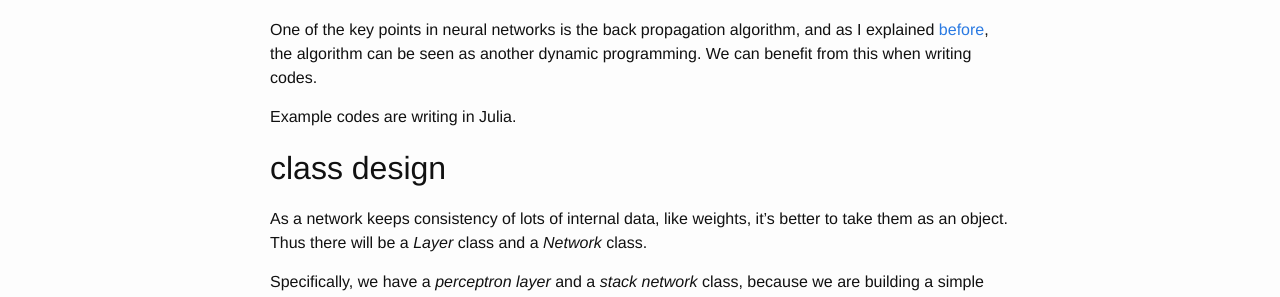
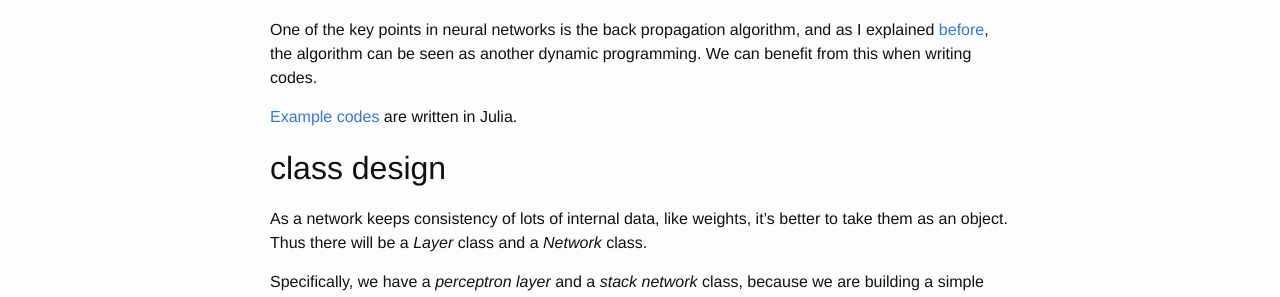
Before and after one commit to zxteloiv/zxteloiv.github.io, a Jekyll site: the page built from _posts/2016-05-22-implement-a-neural-network-from-scratch.md, in a window 1280 px wide. Shown: the part 287-584 px from the top of the page. Built offline with Jekyll 4.4.1, drawn with Linux system fonts in a browser that asks for light colours; comment, search, counter and statistics services are not loaded.

Commit message:
fix typo and add the link to code example

```diff
--- a/_posts/2016-05-22-implement-a-neural-network-from-scratch.md
+++ b/_posts/2016-05-22-implement-a-neural-network-from-scratch.md
@@ -11,7 +11,7 @@ Usually we build networks using many existing frameworks. But at the beginning o
 
 One of the key points in neural networks is the back propagation algorithm, and as I explained [before](http://libzx.so/note/learning/2016/05/12/yet-another-tutorial-for-back-propagation.html), the algorithm can be seen as another dynamic programming. We can benefit from this when writing codes.
 
-Example codes are writing in Julia.
+[Example codes](https://github.com/zxteloiv/julia-ex/tree/master/neural_networks) are written in Julia.
 
 ## class design
 
```
